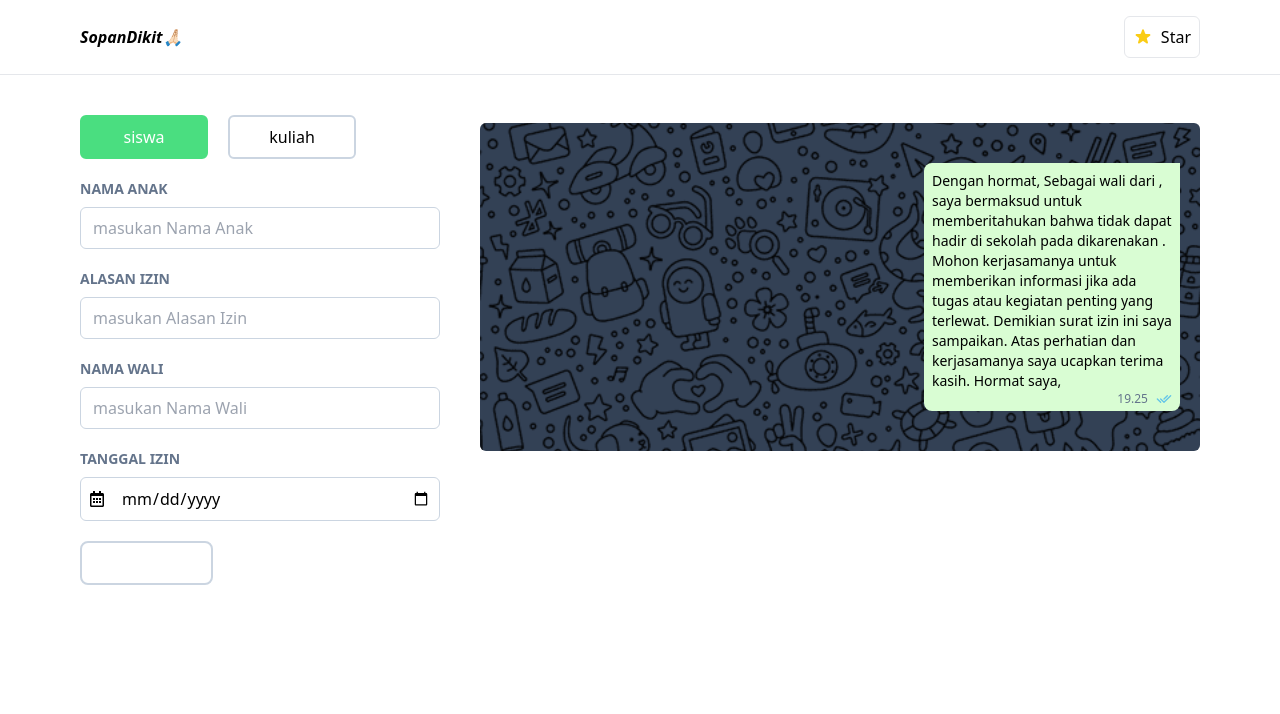
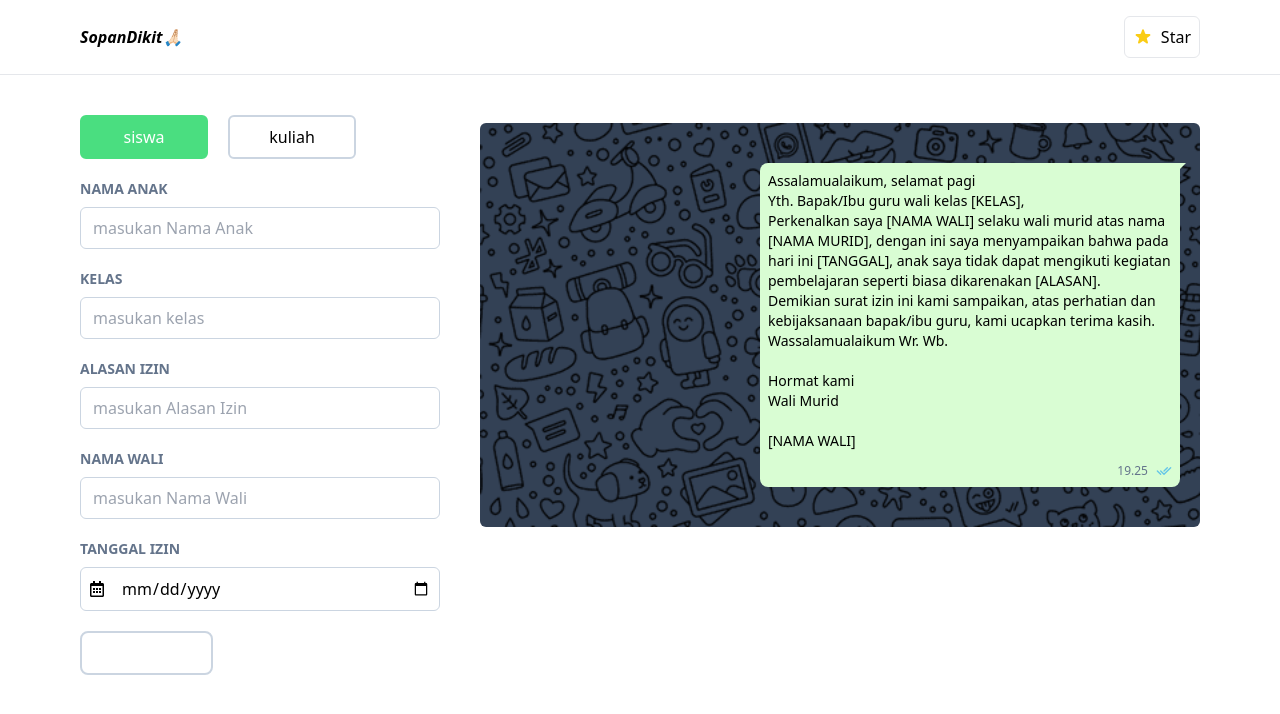
Before and after one commit to Taufik-H/sopandikit, a React (Vite) app: page / in a window 1280 px wide. Both pictures are taken after a click on the item "siswa". Shown: the top 714 px of the page. Built offline with nearby package versions, Linux system fonts and the light colour scheme.

Commit message:
add:menggunakan pesan yang lebih sopan dan merapihkan indentasi

```diff
--- a/src/components/Content.jsx
+++ b/src/components/Content.jsx
@@ -9,7 +9,7 @@ import DatePicker from "./DatePicker";
 
 const Content = () => {
   const status = ["siswa", "kuliah"];
-  const [isStatusActive, setisStatusActive] = useState(0);
+  const [isStatusActive, setisStatusActive] = useState(null);
   const [copyMessage, setCopyMessage] = useState("");
   const [inputs, setInputs] = useState({
     izin: "",
@@ -18,9 +18,12 @@ const Content = () => {
     namaWali: "",
     namaGuru: "",
     tanggal: "",
+    kelas: "",
+    nim: "",
   });
   const handleCopy = () => {
-    navigator.clipboard.writeText(content[isStatusActive].text).then(
+    const textToCopy = content[isStatusActive].text.join("\n");
+    navigator.clipboard.writeText(textToCopy).then(
       function () {
         setCopyMessage("Teks disalin!");
         setTimeout(() => {
@@ -32,6 +35,7 @@ const Content = () => {
       }
     );
   };
+
   const handleInputChange = (e) => {
     const { name, value } = e.target;
     setInputs((prevState) => ({
@@ -70,29 +74,42 @@ const Content = () => {
   const content = [
     {
       title: "siswa",
-      text: `Dengan hormat,\n\nSebagai wali dari ${
-        inputs.nama
-      }, saya bermaksud untuk memberitahukan bahwa ${
-        inputs.nama
-      } tidak dapat hadir di sekolah pada ${formatDateIndonesian(
-        inputs.tanggal
-      )} dikarenakan ${
-        inputs.izin
-      }. Mohon kerjasamanya untuk memberikan informasi jika ada tugas atau kegiatan penting yang terlewat.\n\nDemikian surat izin ini saya sampaikan. Atas perhatian dan kerjasamanya saya ucapkan terima kasih.\n\nHormat saya,\n${
-        inputs.namaWali
-      }`,
+      text: `Assalamualaikum, selamat pagi
+Yth. Bapak/Ibu guru wali kelas ${inputs.kelas ? inputs.kelas : "[KELAS]"},
+Perkenalkan saya ${
+        inputs.namaWali ? inputs.namaWali : "[NAMA WALI]"
+      } selaku wali murid atas nama ${
+        inputs.nama ? inputs.nama : "[NAMA MURID]"
+      }, dengan ini saya menyampaikan bahwa pada hari ini ${
+        inputs.tanggal ? formatDateIndonesian(inputs.tanggal) : "[TANGGAL]"
+      }, anak saya tidak dapat mengikuti kegiatan pembelajaran seperti biasa dikarenakan ${
+        inputs.izin ? inputs.izin : "[ALASAN]"
+      }.
+Demikian surat izin ini kami sampaikan, atas perhatian dan kebijaksanaan bapak/ibu guru, kami ucapkan terima kasih.
+Wassalamualaikum Wr. Wb.
+
+Hormat kami
+Wali Murid
+
+${inputs.namaWali ? inputs.namaWali : "[NAMA WALI]"}`.split("\n"),
     },
     {
       title: "kuliah",
-      text: `Dengan hormat,\n\nSaya, ${
-        inputs.nama
-      }, bermaksud untuk memberitahukan bahwa saya tidak dapat menghadiri perkuliahan pada ${formatDateIndonesian(
-        inputs.tanggal
-      )} dikarenakan ${
-        inputs.izin
-      }. Mohon kerjasamanya untuk memberikan informasi jika ada tugas atau kegiatan penting yang terlewat.\n\nDemikian surat izin ini saya sampaikan. Atas perhatian dan kerjasamanya saya ucapkan terima kasih.\n\nHormat saya,\n${
-        inputs.nama
-      }`,
+      text: `Assalamu'alaikum warahmatullahi wabarakatuh.
+
+Dengan hormat, saya mahasiswa yang bernama :
+Nama :  ${inputs.nama ? inputs.nama : "[NAMA]"}
+NIM : ${inputs.nim ? inputs.nim : "[NIM]"}
+
+Memberitahukan bahwa pada hari ini ${
+        inputs.tanggal ? formatDateIndonesian(inputs.tanggal) : "[TANGGAL]"
+      }, saya memohon izin tidak dapat mengikuti kegiatan perkuliahan dikarenakan ${
+        inputs.izin ? inputs.izin : "[ALASAN]"
+      }.
+
+Atas perhatiannya saya ucapkan terima kasih
+
+Wasalamualaikum Warahmatullah Wabarakatuh.`.split("\n"),
     },
   ];
 
@@ -124,6 +141,12 @@ const Content = () => {
               labelClass="mt-5 mb-2 uppercase font-semibold text-sm text-slate-500"
             />
             <Input
+              label={"kelas"}
+              name="kelas"
+              onChange={handleInputChange}
+              labelClass="mt-5 mb-2 uppercase font-semibold text-sm text-slate-500"
+            />
+            <Input
               label={"Alasan Izin"}
               name="izin"
               onChange={handleInputChange}
@@ -151,8 +174,8 @@ const Content = () => {
               labelClass="mt-5 mb-2 uppercase font-semibold text-sm text-slate-500"
             />
             <Input
-              label={"Alasan Izin"}
-              name="izin"
+              label={"Nim"}
+              name="nim"
               onChange={handleInputChange}
               labelClass="mt-5 mb-2 uppercase font-semibold text-sm text-slate-500"
             />
@@ -161,6 +184,12 @@ const Content = () => {
               labelClass="mt-5 mb-2 uppercase font-semibold text-sm text-slate-500 w-full"
               name="tanggal"
               onChange={handleDateChange}
+            />
+            <Input
+              label={"Alasan Izin"}
+              name="izin"
+              onChange={handleInputChange}
+              labelClass="mt-5 mb-2 uppercase font-semibold text-sm text-slate-500"
             />
           </>
         )}
@@ -185,28 +214,50 @@ const Content = () => {
           )}
         </button>
       </div>
-
-      {content.map(
-        (item, index) =>
-          index === isStatusActive && (
-            <div key={index} className="w-full">
-              <div className="flex relative rounded-md mt-2 justify-end w-full bg-slate-700 overflow-hidden">
+      {isStatusActive === null ? (
+        <div className=" relative rounded-md mt-2 h-72 w-full bg-slate-700">
           <img
             src={bg}
             alt="bg"
             className="w-full h-full object-cover absolute"
           />
-                <div className="chat-bubble relative w-64 p-2 bg-[#D9FDD3] mt-10 float-right mb-10 mr-5 rounded-lg rounded-tr-[0px]">
-                  <div className="break-words mb-3 text-sm">{item.text}</div>
-                  <div className="absolute bottom-1 right-2 text-[#64C5E8] flex gap-2 items-center">
+        </div>
+      ) : (
+        content.map(
+          (item, index) =>
+            isStatusActive === index && (
+              <div key={index} className="w-full">
+                <div className="flex relative rounded-md mt-2 justify-end min-h-72 w-full bg-slate-700 overflow-hidden">
+                  <img
+                    src={bg}
+                    alt="bg"
+                    className="w-full h-full object-cover absolute"
+                  />
+                  {isStatusActive !== null && (
+                    <div
+                      className={`chat-bubble  w-64 md:w-7/12 p-2 bg-[#D9FDD3] mt-10  mb-10 mr-5 rounded-lg rounded-tr-[0px] ${
+                        isStatusActive === index ? "slide-up-enter" : ""
+                      }`}
+                    >
+                      <div className="break-words mb-3 text-sm">
+                        {item.text.map((line, idx) => (
+                          <React.Fragment key={idx}>
+                            {line}
+                            <br />
+                          </React.Fragment>
+                        ))}
+                      </div>
+                      <div className=" justify-end text-[#64C5E8] flex gap-2 items-center">
                         <p className="text-slate-500 text-xs">{`${formatTime(
                           time
                         )}`}</p>
                         <TbChecks />
                       </div>
                     </div>
+                  )}
                 </div>
               </div>
+            )
         )
       )}
     </div>
```
Lines whose indentation alone changed are shown as unchanged.
